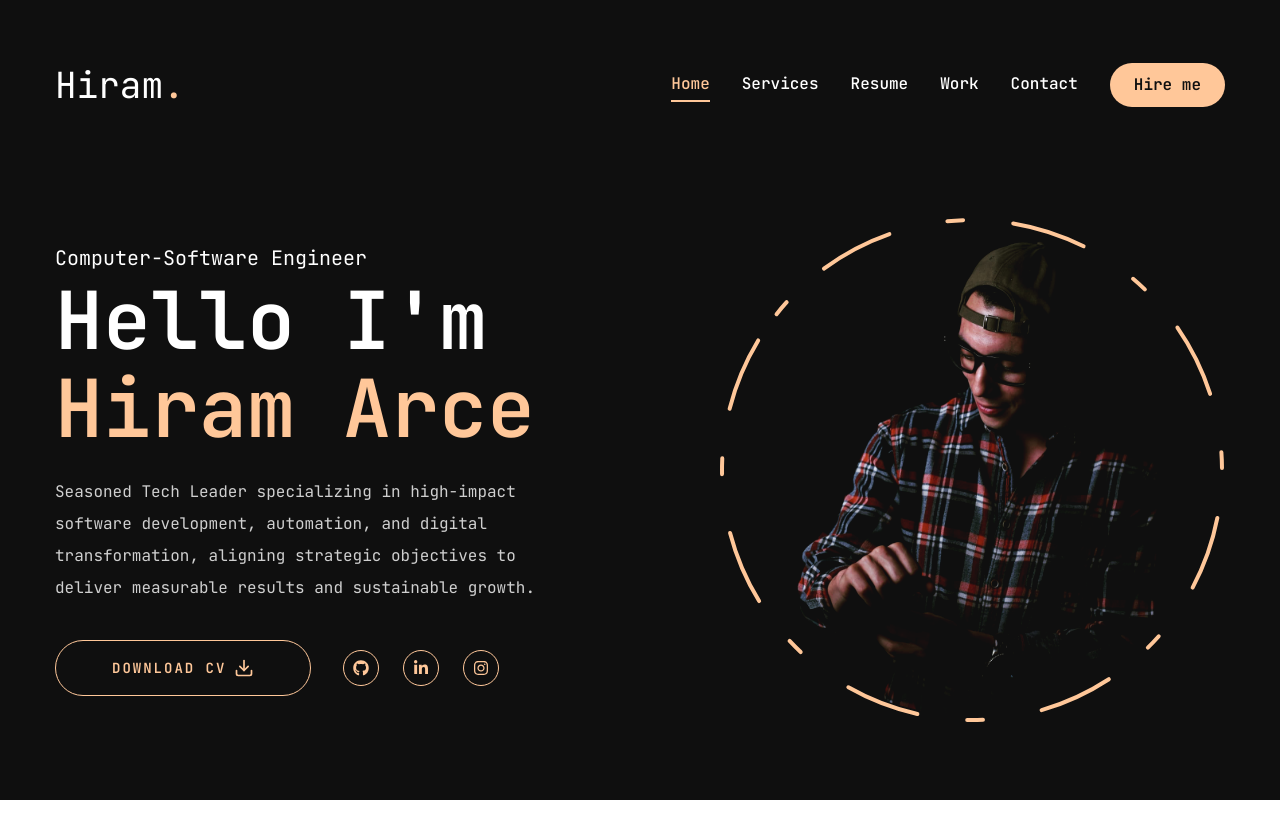
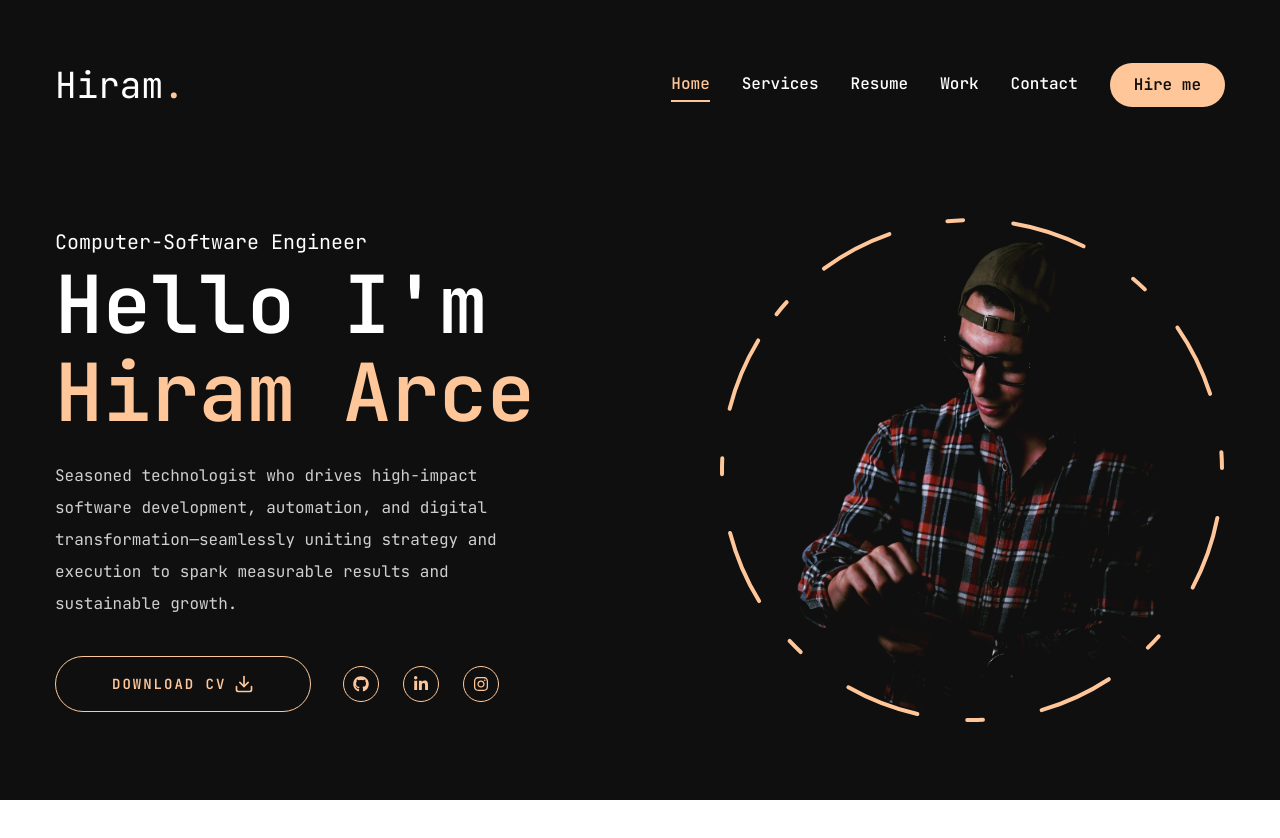
Before and after one commit to HZero-IONova/harce-portfolio, a Next.js app: page / in a window 1280 px wide. Shown: the top 838 px of the page. Built offline with nearby package versions, Linux system fonts and the light colour scheme; a web font is replaced by a local one.

Commit message:
update Profile

```diff
--- a/app/page.jsx
+++ b/app/page.jsx
@@ -21,10 +21,9 @@ const Home = () => {
               Hello I'm <br /> <span className="text-accent">Hiram Arce</span>
             </h1>
             <p className="max-w-[500px] mb-9 text-white/80">
-              Seasoned Tech Leader specializing in high-impact software
-              development, automation, and digital transformation, aligning
-              strategic objectives to deliver measurable results and sustainable
-              growth.
+              Seasoned technologist who drives high-impact software development,
+              automation, and digital transformation—seamlessly uniting strategy
+              and execution to spark measurable results and sustainable growth.
             </p>
             {/** button & socials */}
             <div className="flex flex-col xl:flex-row items-center gap-8">
```
